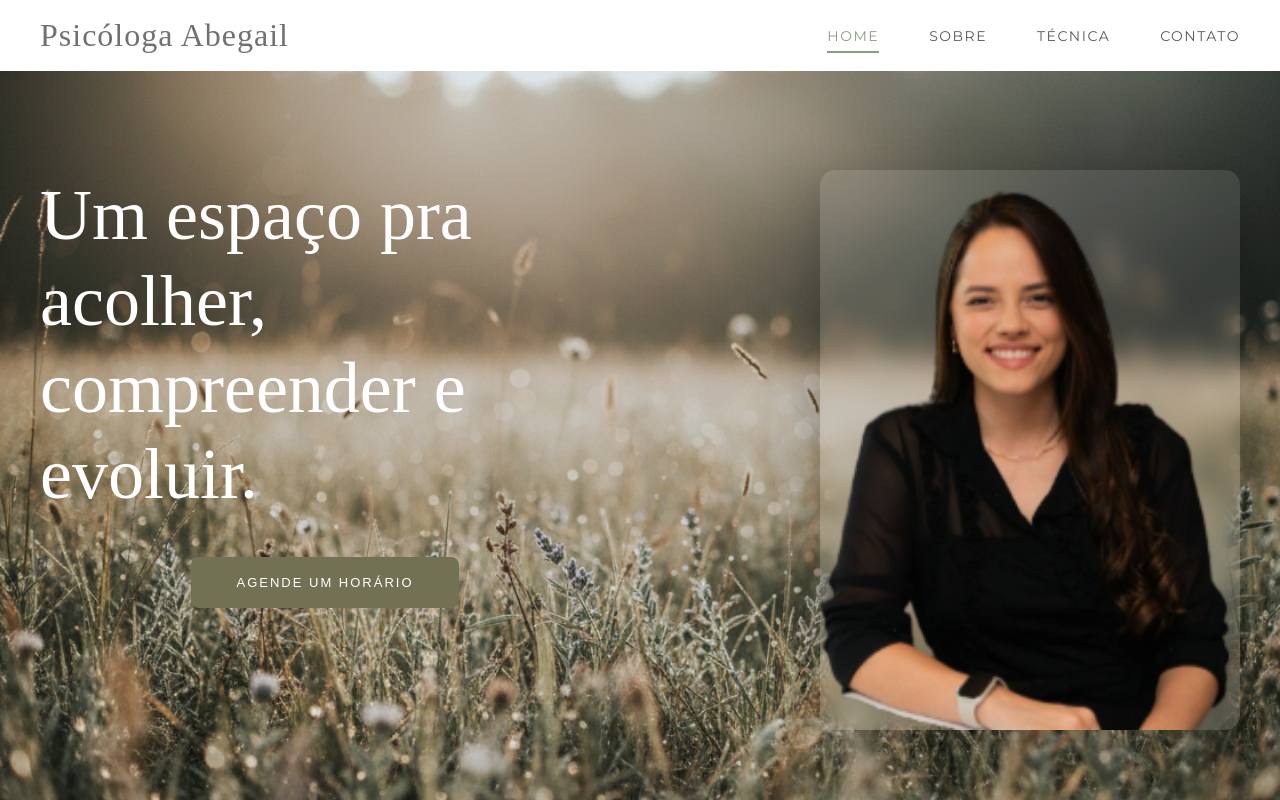
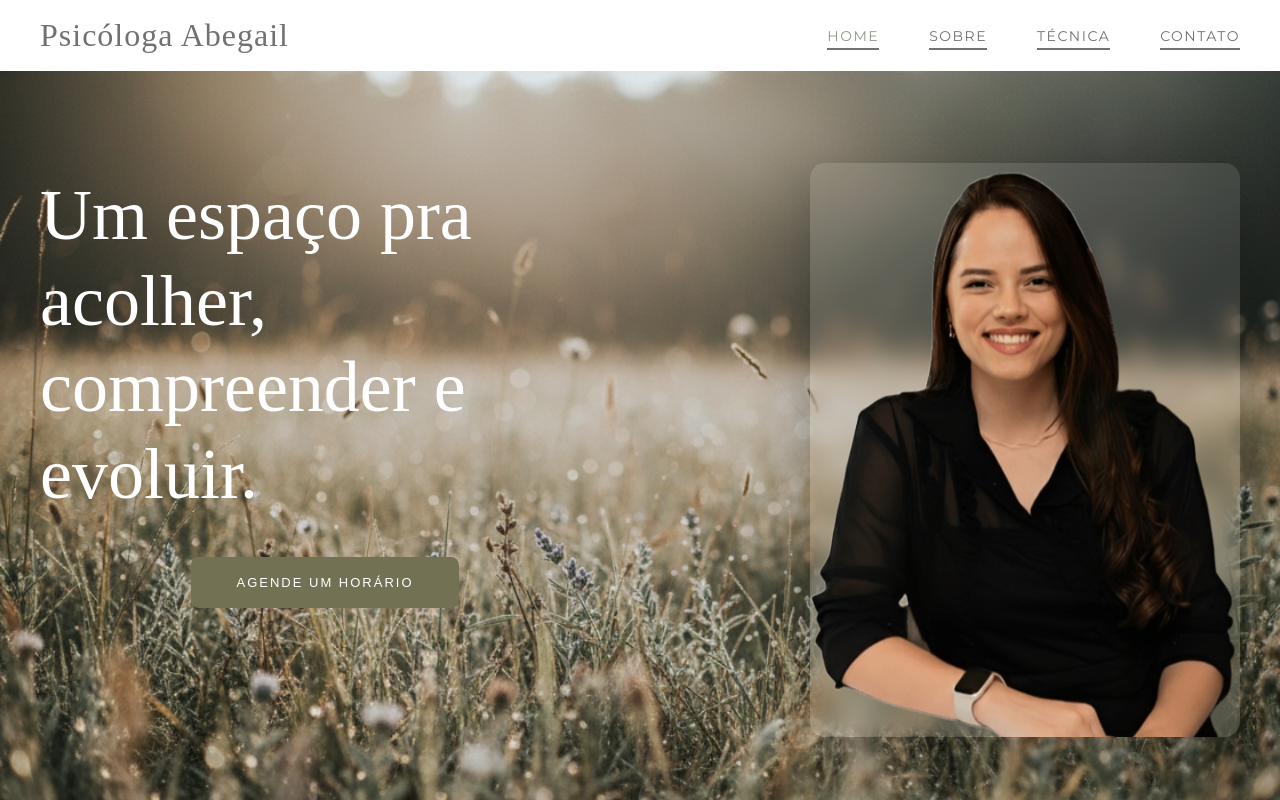
Before and after one commit to luan-sousaa/babi_site, a plain HTML site: page index.html in a window 1280 px wide. Drawn offline with Linux system fonts and the light colour scheme; a web font is replaced by a local one.

Commit message:
Atualiza estilos e imagens da página

```diff
--- a/css/style.css
+++ b/css/style.css
@@ -48,8 +48,10 @@ body {
 }
 
 .nav-link {
+    color: rgba(113, 113, 113, 1);
     text-decoration: none;
-    color: #5a5a5a;
+    border-bottom: 2px solid rgba(113, 113, 113, 1);
+    padding-bottom: 3px;
     font-size: 14px;
     font-weight: 400;
     letter-spacing: 1.5px;
@@ -59,17 +61,8 @@ body {
 
 .nav-link.active,
 .nav-link:hover {
+    text-decoration: none;
     color: #8b9d88;
-}
-
-.nav-link.active::after {
-    content: '';
-    position: absolute;
-    bottom: -8px;
-    left: 0;
-    right: 0;
-    height: 2px;
-    background-color: #8b9d88;
 }
 
 /* Hero Section */
@@ -145,7 +138,7 @@ body {
 
 .hero-image-container {
     width: 100%;
-    max-width: 420px;
+    max-width: 430px;
     aspect-ratio: 3/4;
     border-radius: 15px;
     overflow: hidden;
--- a/index.html
+++ b/index.html
@@ -36,7 +36,7 @@
                 </div>
                 <div class="hero-right">
                     <div class="hero-image-container">
-                        <img src="assets/images/psicologa.png" alt="Psicóloga Abegail" class="hero-image">
+                        <img src="assets/images/psicologa1.png" alt="Psicóloga Abegail" class="hero-image">
                     </div>
                 </div>
             </div>
```
Also changed, not shown: assets/images/psicologa.png (deleted), assets/images/psicologa1.png (added), assets/images/teste.jpeg (added).
